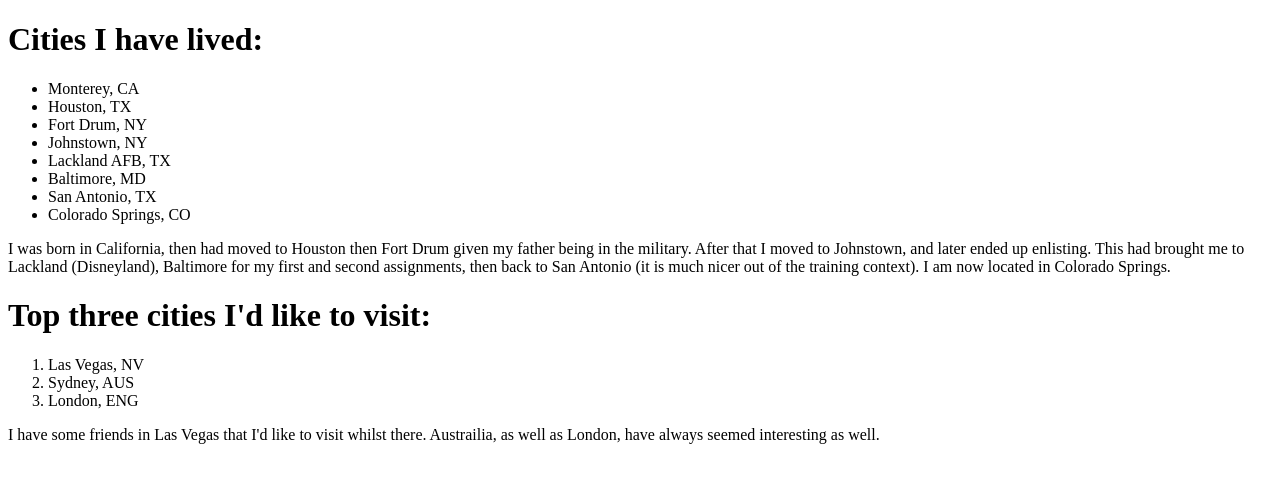
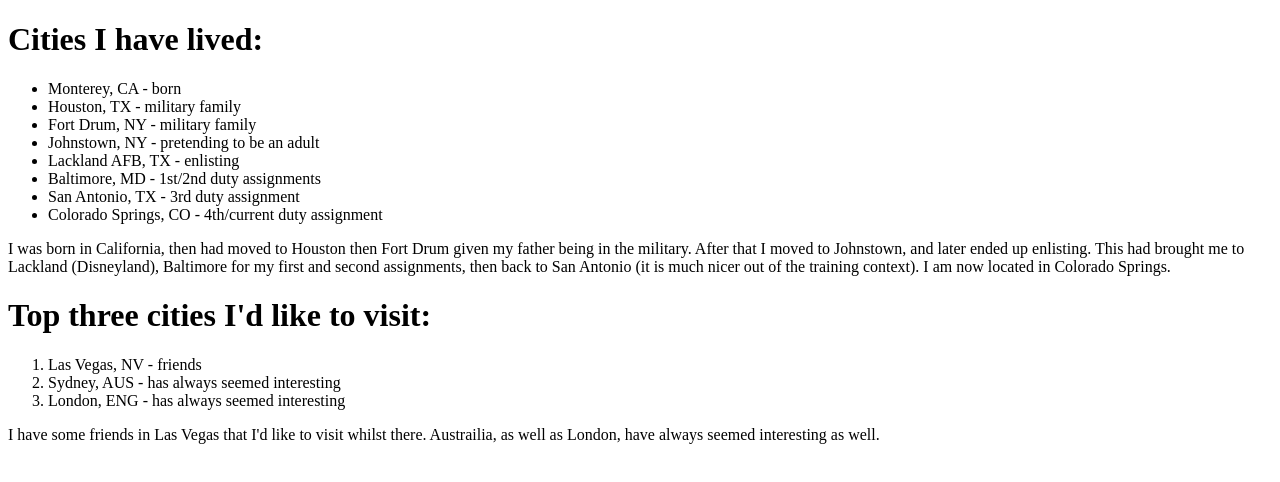
Before and after one commit to awcl/html-intro, a plain HTML site: page cities.html in a window 1280 px wide. Drawn offline with Linux system fonts and the light colour scheme.

Commit message:
finished citie spans

```diff
--- a/cities.html
+++ b/cities.html
@@ -6,24 +6,28 @@
       <!-- -->
       <h1>Cities I have lived:</h1>
         <ul>
-          <li>Monterey, CA</li>
-          <li>Houston, TX</li>
-          <li>Fort Drum, NY</li>
-          <li>Johnstown, NY</li>
-          <li>Lackland AFB, TX</li>
-          <li>Baltimore, MD</li>
-          <li>San Antonio, TX</li>
-          <li>Colorado Springs, CO</li>
+          <li>Monterey, CA<span> - born</span></li>
+          <li>Houston, TX<span> - military family</span></li>
+          <li>Fort Drum, NY<span> - military family</span></li>
+          <li>Johnstown, NY<span> - pretending to be an adult</span></li>
+          <li>Lackland AFB, TX<span> - enlisting</span></li>
+          <li>Baltimore, MD<span> - 1st/2nd duty assignments</span></li>
+          <li>San Antonio, TX<span> - 3rd duty assignment</span></li>
+          <li>Colorado Springs, CO<span> - 4th/current duty assignment</span></li>
         </ul>
-        I was born in California, then had moved to Houston then Fort Drum given my father being in the military. After that I moved to Johnstown, and later ended up enlisting. This had brought me to Lackland (Disneyland), Baltimore for my first  and second assignments, then back to San Antonio (it is much nicer out of the training context). I am now located in Colorado Springs.
+        <p>
+          I was born in California, then had moved to Houston then Fort Drum given my father being in the military. After that I moved to Johnstown, and later ended up enlisting. This had brought me to Lackland (Disneyland), Baltimore for my first  and second assignments, then back to San Antonio (it is much nicer out of the training context). I am now located in Colorado Springs.
+        </p>
         <h1>Top three cities I'd like to visit:</h1>
         <ol>
-          <li>Las Vegas, NV</li>
-          <li>Sydney, AUS</li>
-          <li>London, ENG</li>
+          <li>Las Vegas, NV<span> - friends</span></li>
+          <li>Sydney, AUS<span> - has always seemed interesting</span></li>
+          <li>London, ENG<span> - has always seemed interesting</span></li>
         </ol>
+        <p>
         I have some friends in Las Vegas that I'd like to visit whilst there. Austrailia, as well as London, have always seemed interesting as well.
-        <!-- TODO Reattach f/stretch goals if able -->
+      </p>
+      <!-- TODO Reattach f/stretch goals if able -->
     </body>
   </head>
 </html>
```
